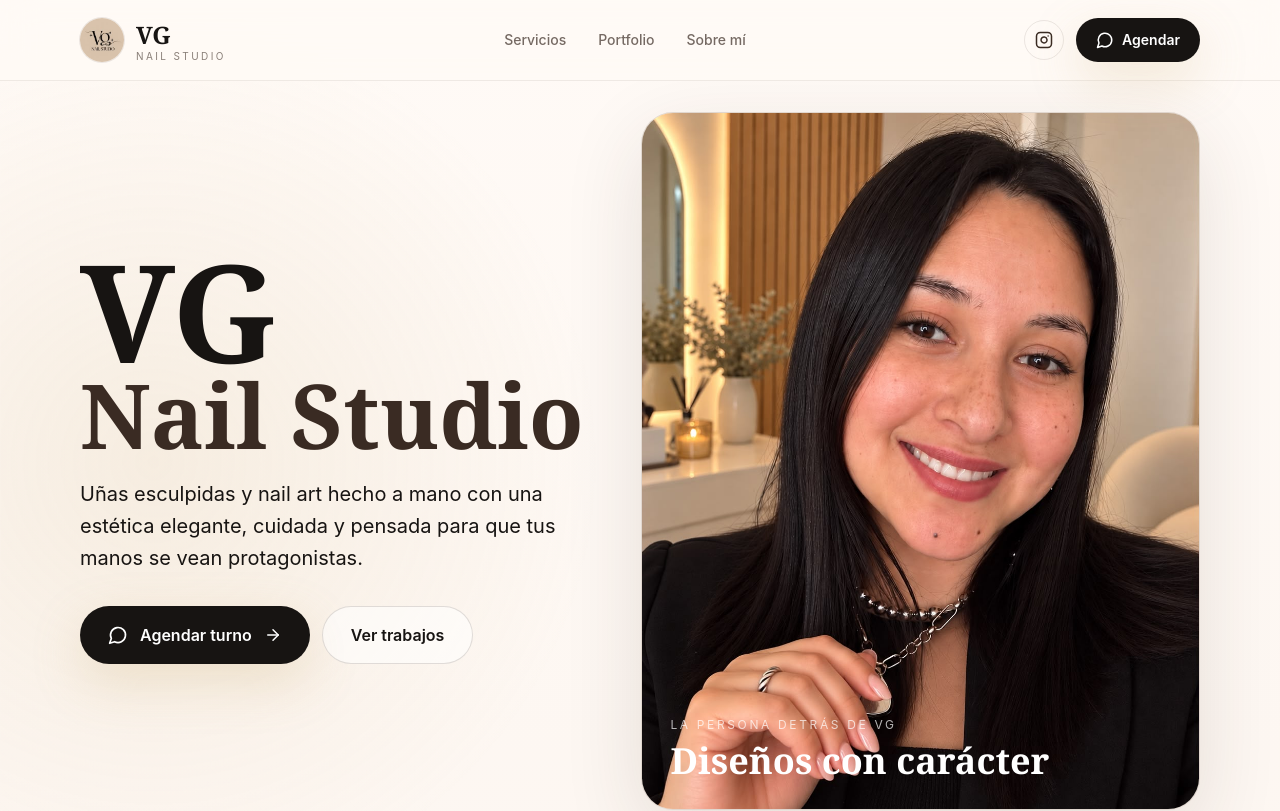
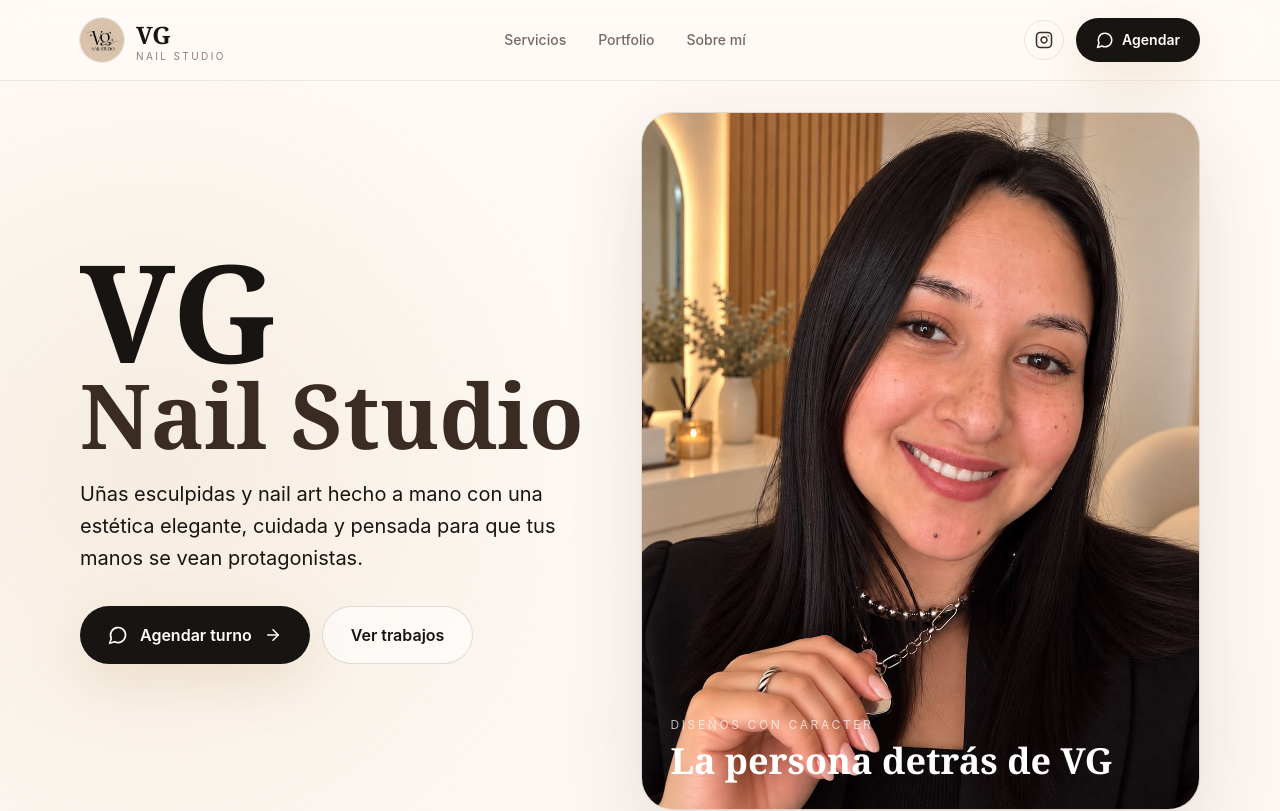
Before and after one commit to quimey138-bit/VG-Nails-Studio, a Next.js app: page / in a window 1280 px wide. Shown: the top 811 px of the page. Built offline with nearby package versions, Linux system fonts and the light colour scheme.

Commit message:
Cambio de Hero de VGNails

```diff
--- a/components/Hero.jsx
+++ b/components/Hero.jsx
@@ -53,10 +53,10 @@ export default function Hero() {
 
             <div className="absolute inset-x-0 bottom-0 bg-gradient-to-t from-ink/72 to-transparent p-7 text-white">
               <p className="text-xs uppercase tracking-[0.22em] text-white/70">
-                La persona detrás de VG
+                Diseños con caracter
               </p>
               <p className="mt-2 font-display text-4xl font-semibold">
-                Diseños con carácter
+                La persona detrás de VG
               </p>
             </div>
           </div>
```
